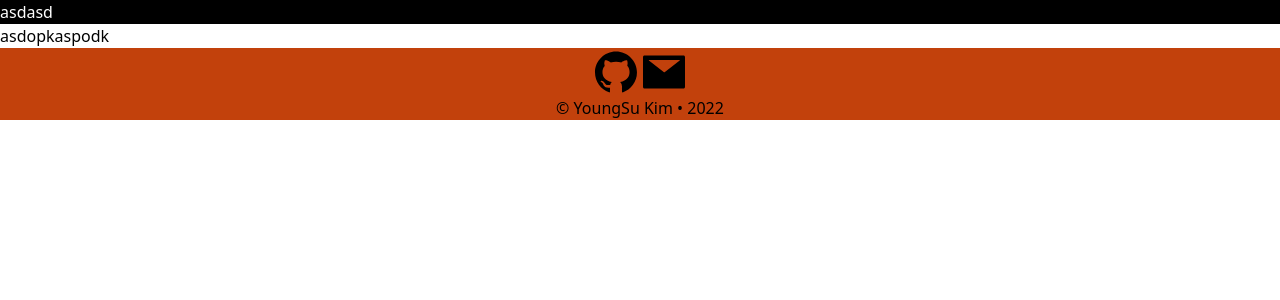
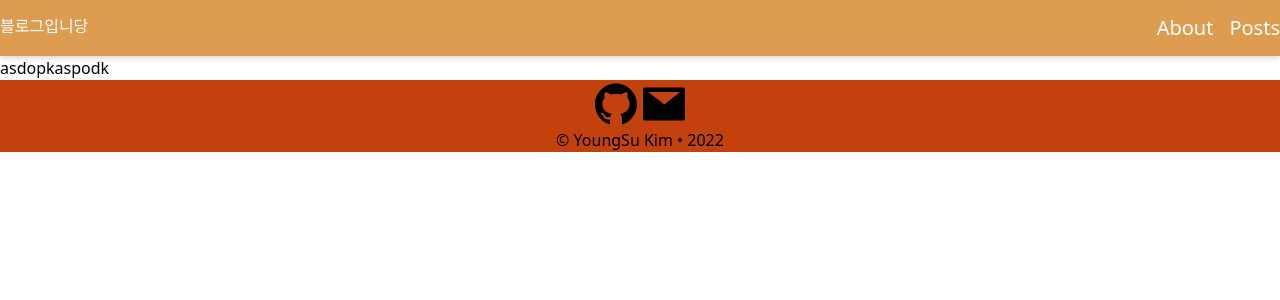
Before and after one commit to jklasd2001/next-blog, a Next.js app: page / in a window 1280 px wide. Shown: the top 300 px of the page. Built offline with nearby package versions, Linux system fonts and the light colour scheme.

Commit message:
feat: Header, Footer, Seo, Layout 컴포넌트 추가

```diff
--- a/src/components/Header/Header.tsx
+++ b/src/components/Header/Header.tsx
@@ -1,10 +1,15 @@
+import Link from 'next/link'
+
 export const Header = () => {
-  return <header className="bg-black">
-    <div className="container mx-auto flex">
-      <div className="text-white">
-      asdasd
+  return (
+    <header className="flex h-[56px] items-center bg-[#dd9c4f] shadow-md">
+      <div className="container mx-auto flex justify-between">
+        <div className="text-white">블로그입니당</div>
+        <div className="flex gap-4 text-xl text-white">
+          <Link href={'/'}>About</Link>
+          <Link href={'/posts'}>Posts</Link>
+        </div>
       </div>
-
-    </div>
-  </header>
+    </header>
+  )
 }
--- /dev/null
+++ b/src/components/Layout/Layout.tsx
@@ -0,0 +1,18 @@
+import { ReactNode } from 'react'
+
+import { Footer, Header } from 'src/components'
+
+interface LayoutProps {
+  children?: ReactNode
+}
+
+export const Layout = ({ children }: LayoutProps) => {
+  return (
+    <div className="flex min-h-screen flex-col">
+      <Header />
+      <div className="flex-1 ">{children}</div>
+
+      <Footer />
+    </div>
+  )
+}
--- /dev/null
+++ b/src/components/Layout/index.ts
@@ -0,0 +1 @@
+export * from './Layout'
--- /dev/null
+++ b/src/components/SEO/SEO.tsx
@@ -0,0 +1,3 @@
+export const SEO = () => {
+  return <div>aspodkaspodkasopk</div>
+}
--- /dev/null
+++ b/src/components/SEO/index.ts
@@ -0,0 +1 @@
+export * from './SEO'
--- a/src/components/index.ts
+++ b/src/components/index.ts
@@ -1,2 +1,4 @@
 export * from './Footer'
 export * from './Header'
+export * from './Layout'
+export * from './SEO'
```
Also changed, not shown: src/components/Footer/Foorter.tsx (+5 -2 lines).
